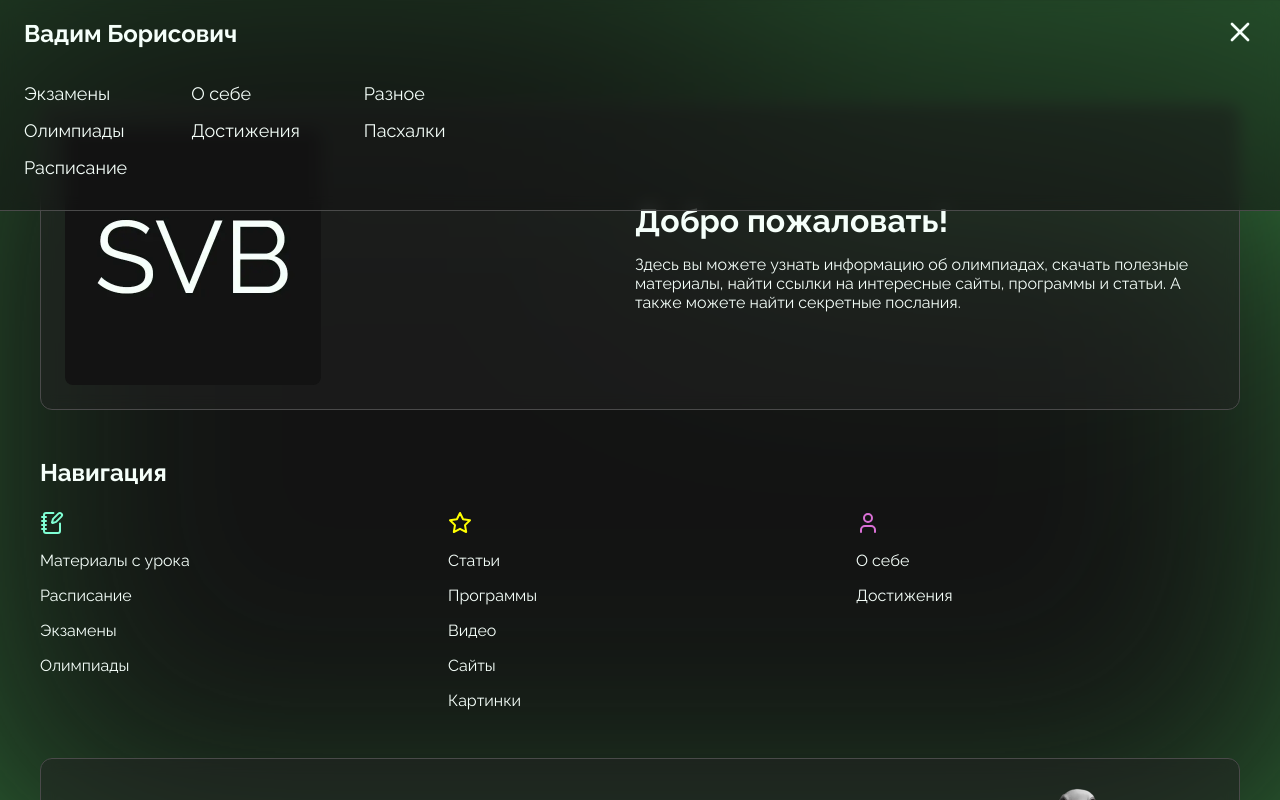
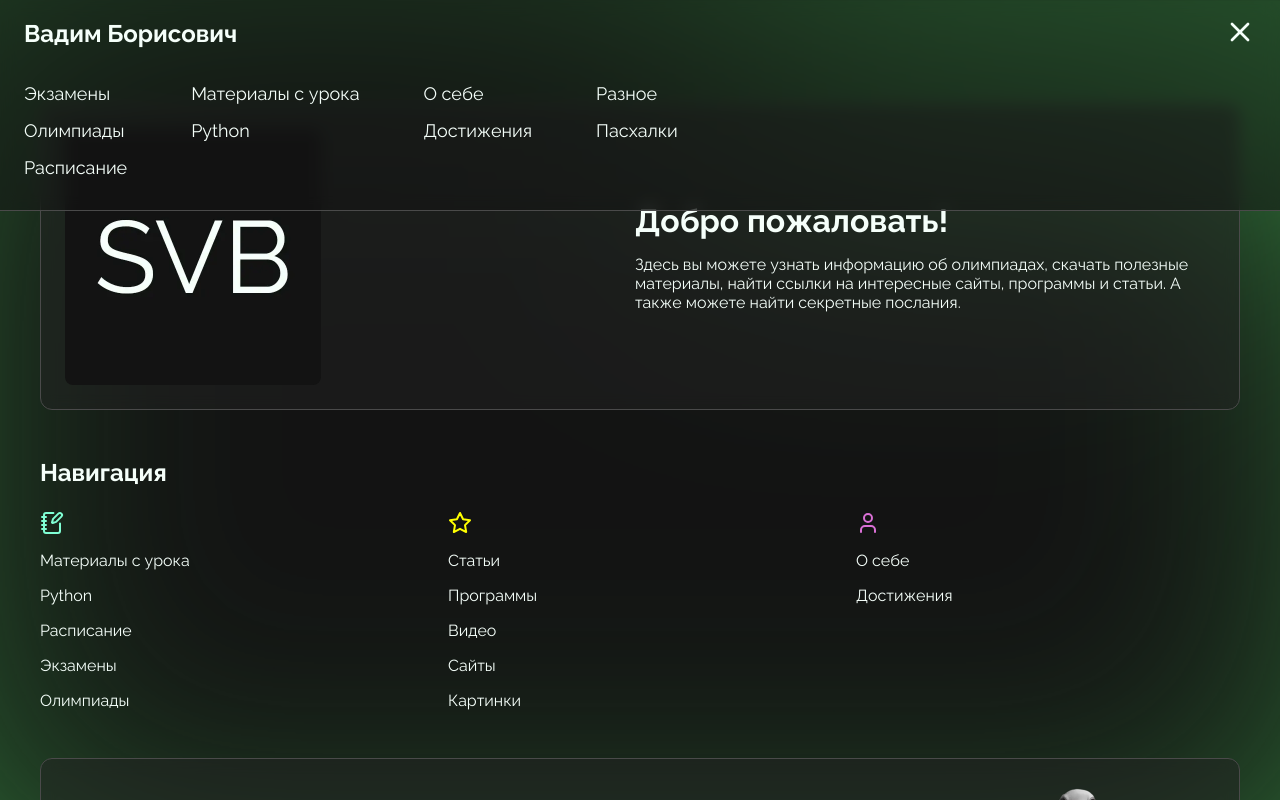
Before and after one commit to svbinf-ru/svbinf.ru, a Next.js app: page / in a window 1280 px wide. Both pictures are taken after a click on the button 1240 px from the left and 33 px from the top of the page. Shown: the top 800 px of the page. Built offline with nearby package versions, Linux system fonts and the light colour scheme.

Commit message:
feat(components): add links to the python materials

```diff
--- a/components/Header/index.tsx
+++ b/components/Header/index.tsx
@@ -35,6 +35,14 @@ export const Header: FC = () => {
                         </Link>
                     </div>
                     <div className={styles.headerNavigationGroup}>
+                        <Link href="/materials/lessons" onClick={closeMenu}>
+                            Материалы с урока
+                        </Link>
+                        <Link href="/materials/python" onClick={closeMenu}>
+                            Python
+                        </Link>
+                    </div>
+                    <div className={styles.headerNavigationGroup}>
                         <Link href="/about" onClick={closeMenu}>
                             О себе
                         </Link>
--- a/components/HomepageNavigation/index.tsx
+++ b/components/HomepageNavigation/index.tsx
@@ -14,6 +14,8 @@ export const HomepageNavigation: FC = () => {
                 <nav className={styles.group}>
                     <NotebookPen color="aquamarine" />
                     <Link href="/materials/lessons">Материалы с урока</Link>
+                    <Link href="/materials/python">Python</Link>
+
                     <Link href="/schedule">Расписание</Link>
                     <Link href="/exams">Экзамены</Link>
                     <Link href="/olymp">Олимпиады</Link>
```
